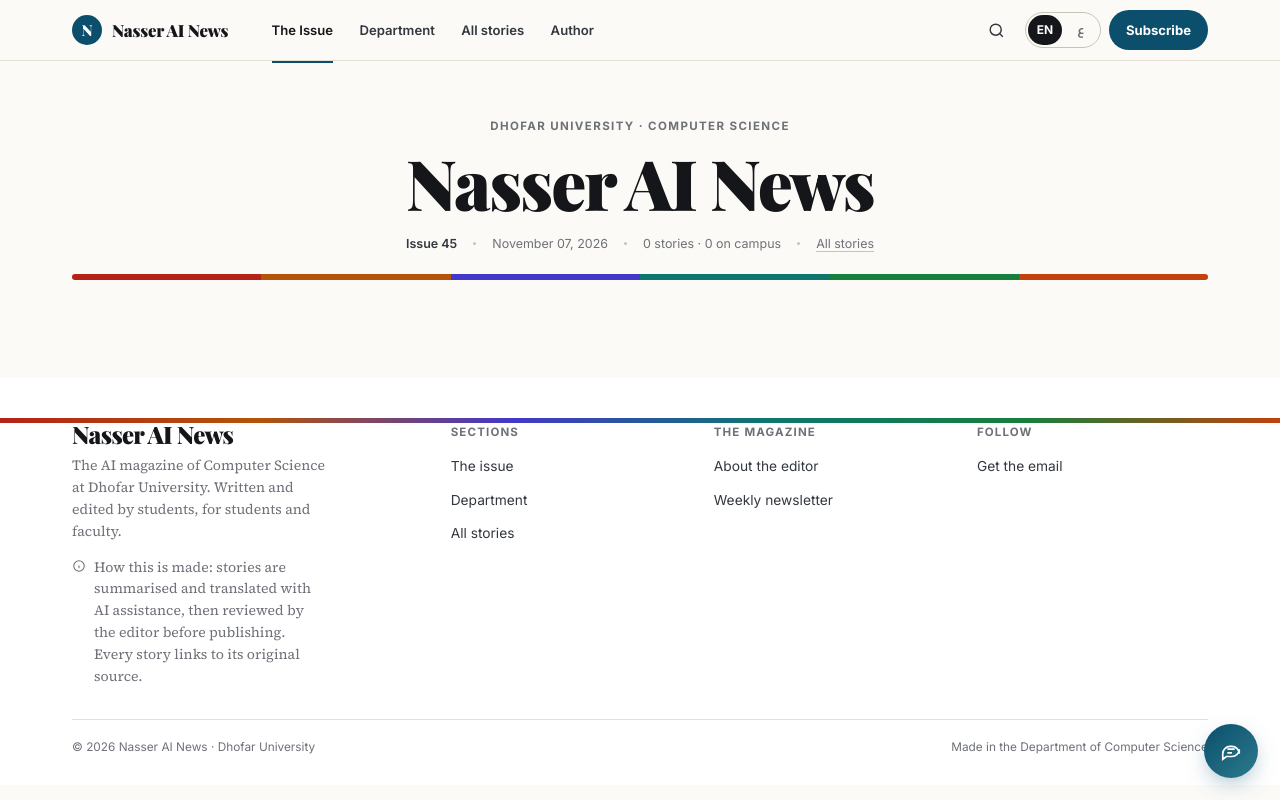
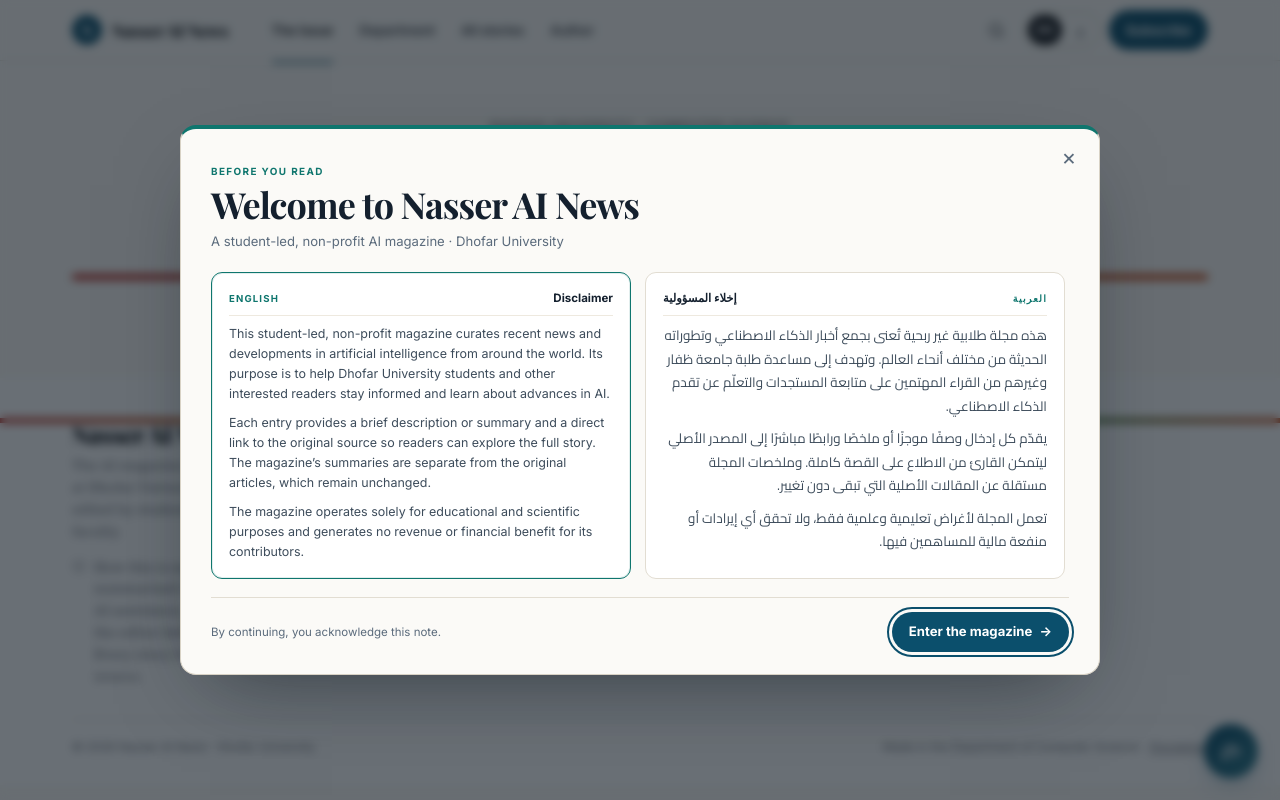
Before and after one commit to Tabook22/ai_News, a Flask app: page / in a window 1280 px wide. Run offline with Flask 3, Linux system fonts and the light colour scheme; data comes from the database, SQL or seed files in the repository; data that the repository does not hold is empty; some libraries are stand-ins or nearby versions.

Commit message:
Add bilingual welcome disclaimer

```diff
--- /dev/null
+++ b/app/static/css/disclaimer.css
@@ -0,0 +1,190 @@
+/* Bilingual first-visit disclaimer */
+.disclaimer-overlay {
+    position: fixed;
+    inset: 0;
+    z-index: 300;
+    display: grid;
+    place-items: center;
+    padding: 20px;
+    overflow-y: auto;
+    background: rgba(13, 23, 33, .62);
+    backdrop-filter: blur(5px);
+}
+
+.disclaimer-overlay[hidden] { display: none; }
+
+body.disclaimer-open { overflow: hidden; }
+
+.disclaimer-dialog {
+    position: relative;
+    width: min(920px, 100%);
+    max-height: 90vh;
+    display: flex;
+    flex-direction: column;
+    overflow: hidden;
+    padding: 28px 30px 22px;
+    background: #fbfaf7;
+    border: 1px solid #d8d2c5;
+    border-top: 4px solid #0f766e;
+    border-radius: 16px;
+    box-shadow: 0 30px 80px -30px rgba(8, 18, 26, .55);
+}
+
+.disclaimer-close {
+    position: absolute;
+    top: 12px;
+    inset-inline-end: 14px;
+    width: 32px;
+    height: 32px;
+    border: 0;
+    border-radius: 50%;
+    background: transparent;
+    color: #5b6b7c;
+    font-size: 1.4rem;
+    line-height: 1;
+    cursor: pointer;
+}
+
+.disclaimer-close:hover { background: #f1eee6; color: #14202e; }
+
+.disclaimer-head {
+    padding-inline-end: 30px;
+    flex-shrink: 0;
+}
+
+.disclaimer-head .eyebrow {
+    display: inline-block;
+    margin-bottom: 5px;
+    font-family: var(--sans, Inter, sans-serif);
+    font-size: .62rem;
+    font-weight: 700;
+    letter-spacing: .14em;
+    text-transform: uppercase;
+    color: #0f766e;
+}
+
+.disclaimer-head h2 {
+    margin: 0;
+    font-family: var(--serif, Georgia, serif);
+    font-size: clamp(1.7rem, 3vw, 2.25rem);
+    line-height: 1.08;
+    letter-spacing: -.025em;
+    color: #14202e;
+}
+
+.disclaimer-sub {
+    margin: 7px 0 0;
+    font-family: var(--sans, Inter, sans-serif);
+    font-size: .82rem;
+    color: #5b6b7c;
+}
+
+.disclaimer-body {
+    display: grid;
+    grid-template-columns: 1fr 1fr;
+    gap: 14px;
+    margin-top: 20px;
+    min-height: 0;
+    overflow-y: auto;
+    padding-inline-end: 4px;
+}
+
+.disclaimer-lang {
+    padding: 16px 17px;
+    background: #fff;
+    border: 1px solid #e2ddd2;
+    border-radius: 11px;
+}
+
+.disclaimer-lang.is-current {
+    border-color: #0f766e;
+    box-shadow: inset 0 0 0 1px rgba(15, 118, 110, .12);
+}
+
+.disclaimer-lang-head {
+    display: flex;
+    align-items: baseline;
+    justify-content: space-between;
+    gap: 8px;
+    padding-bottom: 8px;
+    margin-bottom: 8px;
+    border-bottom: 1px solid #eee9df;
+    font-family: var(--sans, Inter, sans-serif);
+}
+
+.disclaimer-lang-head span {
+    font-size: .6rem;
+    font-weight: 800;
+    letter-spacing: .12em;
+    text-transform: uppercase;
+    color: #0f766e;
+}
+
+.disclaimer-lang-head b {
+    font-size: .72rem;
+    color: #14202e;
+}
+
+.disclaimer-lang p {
+    margin: 0 0 9px;
+    font-family: var(--sans, Inter, sans-serif);
+    font-size: .78rem;
+    line-height: 1.6;
+    color: #3d4c5b;
+}
+
+.disclaimer-lang p:last-child { margin-bottom: 0; }
+
+.disclaimer-lang[lang="ar"] p {
+    font-family: var(--ar-ui, Cairo, sans-serif);
+    font-size: .84rem;
+    line-height: 1.75;
+}
+
+.disclaimer-actions {
+    display: flex;
+    align-items: center;
+    justify-content: space-between;
+    gap: 16px;
+    flex-wrap: wrap;
+    margin-top: 18px;
+    padding-top: 14px;
+    border-top: 1px solid #e2ddd2;
+    flex-shrink: 0;
+}
+
+.disclaimer-actions p {
+    margin: 0;
+    max-width: 46ch;
+    font-family: var(--sans, Inter, sans-serif);
+    font-size: .72rem;
+    line-height: 1.45;
+    color: #5b6b7c;
+}
+
+.disclaimer-actions .btn { white-space: nowrap; }
+
+.footer-disclaimer {
+    border: 0;
+    background: none;
+    padding: 0;
+    font: inherit;
+    color: inherit;
+    text-decoration: underline;
+    text-underline-offset: 2px;
+    cursor: pointer;
+}
+
+.footer-disclaimer:hover { color: #0f766e; }
+
+@media (max-width: 760px) {
+    .disclaimer-overlay { padding: 10px; place-items: start center; }
+    .disclaimer-dialog { max-height: 94vh; padding: 22px 18px 18px; }
+    .disclaimer-body { grid-template-columns: 1fr; }
+    .disclaimer-actions { align-items: stretch; }
+    .disclaimer-actions .btn { width: 100%; justify-content: center; }
+}
+
+@media print {
+    .disclaimer-overlay { display: none !important; }
+}
--- /dev/null
+++ b/app/static/js/disclaimer.js
@@ -0,0 +1,55 @@
+(function () {
+    var KEY = 'nasser-ai-disclaimer-v1';
+    var overlay = document.getElementById('disclaimer-overlay');
+    if (!overlay) return;
+
+    function accepted() {
+        try {
+            return localStorage.getItem(KEY) === '1';
+        } catch (e) {
+            return false;
+        }
+    }
+
+    function remember() {
+        try {
+            localStorage.setItem(KEY, '1');
+        } catch (e) {
+            /* private mode: show again next time */
+        }
+    }
+
+    function open() {
+        overlay.hidden = false;
+        document.body.classList.add('disclaimer-open');
+        var button = overlay.querySelector('[data-disclaimer-close].btn');
+        if (button) button.focus({ preventScroll: true });
+    }
+
+    function close() {
+        remember();
+        overlay.hidden = true;
+        document.body.classList.remove('disclaimer-open');
+    }
+
+    if (!accepted()) open();
+
+    overlay.querySelectorAll('[data-disclaimer-close]').forEach(function (button) {
+        button.addEventListener('click', close);
+    });
+
+    overlay.addEventListener('click', function (event) {
+        if (event.target === overlay) close();
+    });
+
+    document.addEventListener('keydown', function (event) {
+        if (event.key === 'Escape' && !overlay.hidden) close();
+    });
+
+    document.querySelectorAll('[data-disclaimer-open]').forEach(function (button) {
+        button.addEventListener('click', function (event) {
+            event.preventDefault();
+            open();
+        });
+    });
+})();
--- /dev/null
+++ b/app/templates/_disclaimer_modal.html
@@ -0,0 +1,43 @@
+{% set is_ar = lang_pref == 'ar' %}
+<div class="disclaimer-overlay" id="disclaimer-overlay" hidden>
+    <div class="disclaimer-dialog" role="dialog" aria-modal="true" aria-labelledby="disclaimer-title">
+        <button type="button" class="disclaimer-close" data-disclaimer-close
+            aria-label="{{ 'إغلاق' if is_ar else 'Close' }}">&times;</button>
+
+        <header class="disclaimer-head">
+            <span class="eyebrow">{{ 'قبل أن تبدأ القراءة' if is_ar else 'Before you read' }}</span>
+            <h2 id="disclaimer-title">{{ 'Welcome to Nasser AI News' if not is_ar else 'مرحبًا بكم في ناصر إيه آي نيوز' }}</h2>
+            <p class="disclaimer-sub">{{ 'A student-led, non-profit AI magazine · Dhofar University' if not is_ar else 'مجلة طلابية غير ربحية للذكاء الاصطناعي · جامعة ظفار' }}</p>
+        </header>
+
+        <div class="disclaimer-body">
+            <section class="disclaimer-lang {{ 'is-current' if not is_ar else '' }}" lang="en">
+                <div class="disclaimer-lang-head">
+                    <span>English</span>
+                    <b>Disclaimer</b>
+                </div>
+                <p>This student-led, non-profit magazine curates recent news and developments in artificial intelligence from around the world. Its purpose is to help Dhofar University students and other interested readers stay informed and learn about advances in AI.</p>
+                <p>Each entry provides a brief description or summary and a direct link to the original source so readers can explore the full story. The magazine’s summaries are separate from the original articles, which remain unchanged.</p>
+                <p>The magazine operates solely for educational and scientific purposes and generates no revenue or financial benefit for its contributors.</p>
+            </section>
+
+            <section class="disclaimer-lang {{ 'is-current' if is_ar else '' }}" lang="ar" dir="rtl">
+                <div class="disclaimer-lang-head">
+                    <span>العربية</span>
+                    <b>إخلاء المسؤولية</b>
+                </div>
+                <p>هذه مجلة طلابية غير ربحية تُعنى بجمع أخبار الذكاء الاصطناعي وتطوراته الحديثة من مختلف أنحاء العالم. وتهدف إلى مساعدة طلبة جامعة ظفار وغيرهم من القراء المهتمين على متابعة المستجدات والتعلّم عن تقدم الذكاء الاصطناعي.</p>
+                <p>يقدّم كل إدخال وصفًا موجزًا أو ملخصًا ورابطًا مباشرًا إلى المصدر الأصلي ليتمكن القارئ من الاطلاع على القصة كاملة. وملخصات المجلة مستقلة عن المقالات الأصلية التي تبقى دون تغيير.</p>
+                <p>تعمل المجلة لأغراض تعليمية وعلمية فقط، ولا تحقق أي إيرادات أو منفعة مالية للمساهمين فيها.</p>
+            </section>
+        </div>
+
+        <footer class="disclaimer-actions">
+            <p>{{ 'By continuing, you acknowledge this note.' if not is_ar else 'بالمتابعة، فإنك تُقرّ بهذه الملاحظة.' }}</p>
+            <button type="button" class="btn btn-primary" data-disclaimer-close>
+                {{ 'Enter the magazine' if not is_ar else 'ادخل إلى المجلة' }}
+                <span aria-hidden="true">→</span>
+            </button>
+        </footer>
+    </div>
+</div>
--- a/app/templates/public_v3.html
+++ b/app/templates/public_v3.html
@@ -36,6 +36,7 @@
         href="https://fonts.googleapis.com/css2?family=Playfair+Display:wght@700;800;900&family=Inter:wght@400;500;600;700&family=Source+Serif+4:opsz,wght@8..60,400;8..60,600&family=Amiri:wght@400;700&family=Cairo:wght@400;600;700&display=swap"
         rel="stylesheet">
     <link rel="stylesheet" href="{{ url_for('static', filename='css/issue-v3.css') }}">
+    <link rel="stylesheet" href="{{ url_for('static', filename='css/disclaimer.css') }}">
     {% block head_extra %}{% endblock %}
 </head>
 
@@ -232,10 +233,12 @@
             </div>
             <div class="footer-bottom">
                 <span>&copy; {{ now_year }} {{ settings.magazine_title if settings else 'Nasser AI News' }} · {{ 'جامعة ظفار' if lang_pref == 'ar' else 'Dhofar University' }}</span>
-                <span>{{ 'صُنع في قسم علوم الحاسوب' if lang_pref == 'ar' else 'Made in the Department of Computer Science' }}</span>
+                <span>{{ 'صُنع في قسم علوم الحاسوب' if lang_pref == 'ar' else 'Made in the Department of Computer Science' }} · <button type="button" class="footer-disclaimer" data-disclaimer-open>{{ 'إخلاء المسؤولية' if lang_pref == 'ar' else 'Disclaimer' }}</button></span>
             </div>
         </div>
     </footer>
+
+    {% include '_disclaimer_modal.html' %}
 
     <!-- search overlay -->
     <div class="search-sheet" id="v3-search-sheet" role="dialog" aria-modal="true"
@@ -292,6 +295,7 @@
             }
         };
     </script>
+    <script src="{{ url_for('static', filename='js/disclaimer.js') }}" defer></script>
     <script src="{{ url_for('static', filename='js/issue-v3.js') }}"></script>
     {% block scripts %}{% endblock %}
 </body>
```
Also changed, not shown: app/templates/public.html (+6 -1 lines), design-review/tools/patch_disclaimer.py (added, +58 -0 lines).
